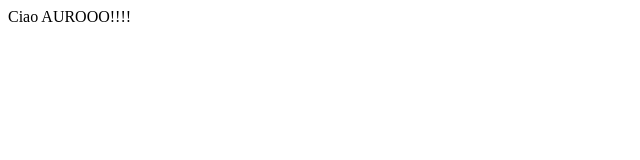
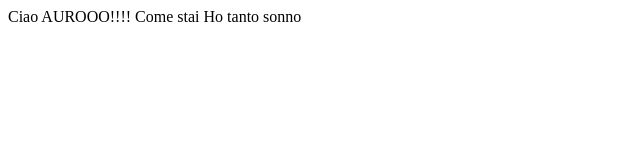
Before and after one commit to r22-4ar-pv/r22-4ar-pv.github.io, a plain HTML site: page index.html in a window 1280 px wide. Shown: the whole page, without its empty margins (0-640 px from the left). Drawn offline with Linux system fonts and the light colour scheme.

Commit message:
Update index.html

```diff
--- a/index.html
+++ b/index.html
@@ -1,5 +1,7 @@
 <html>
 <body>
 Ciao AUROOO!!!!
+  Come stai
+  Ho tanto sonno
 </body>
 </html>
```
